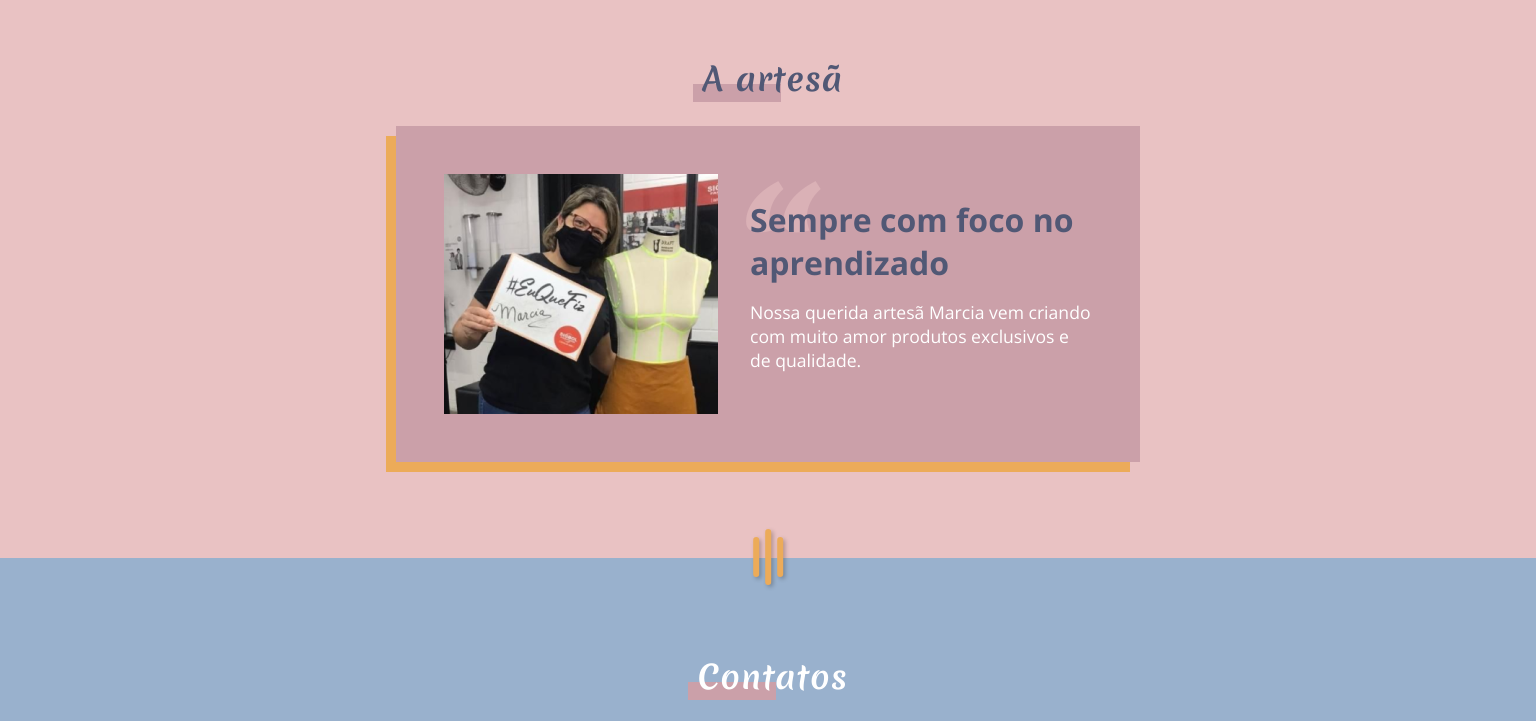
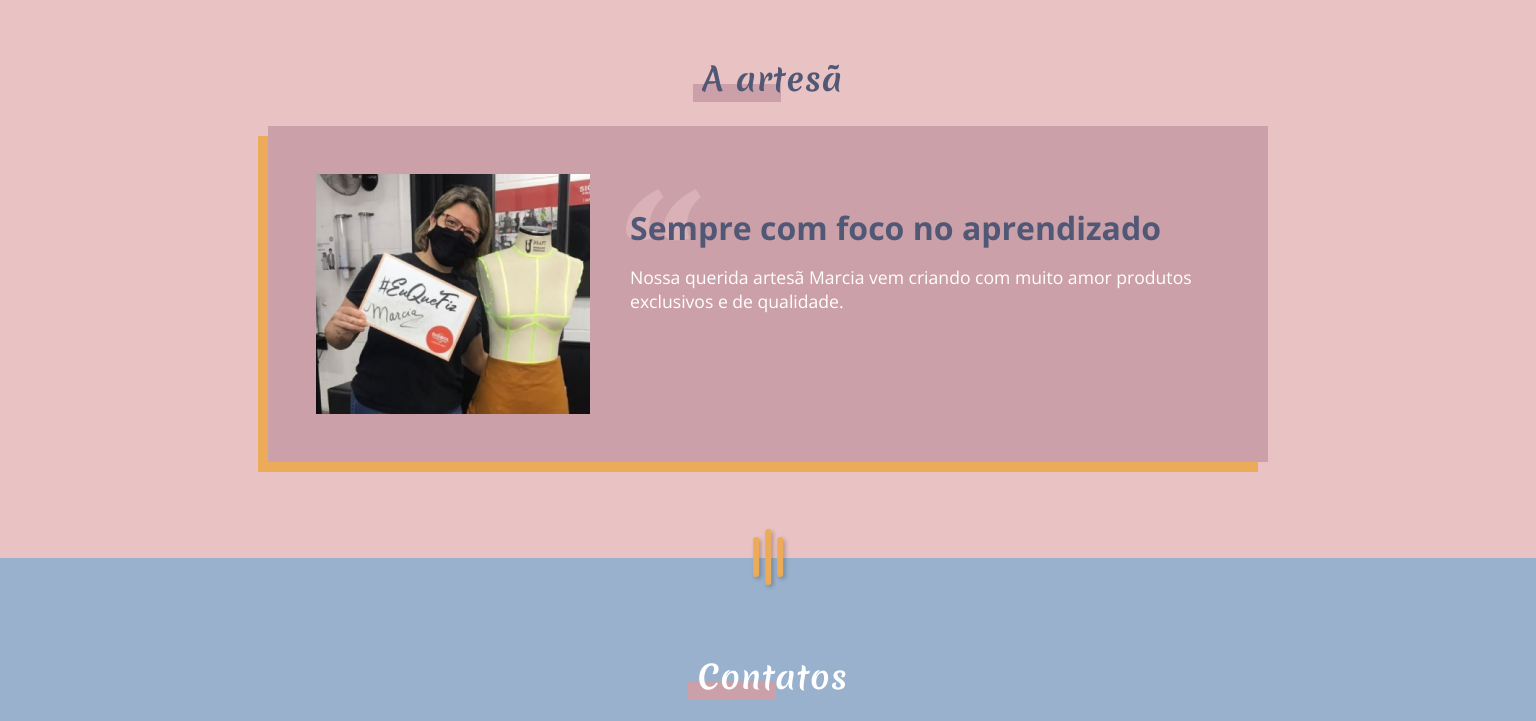
Before and after one commit to look-da-costura/website, a plain HTML site: page index.html in a window 1536 px wide. Shown: the part 1600-2321 px from the top of the page. Drawn offline with nearby package versions, Linux system fonts and the light colour scheme; files whose address does not match are found by name.

Commit message:
[responsive-desktop] fix: add new breakpoints to use in case of specific elements style

```diff
--- a/index.html
+++ b/index.html
@@ -171,10 +171,10 @@
       </div>
       <div class="card" data-card-background-color="var(--dark-pink)" data-card-shadow-color="var(--gold)">
         <img src="assets/images/the-artisan.png" alt="foto da artesã Márcia">
-        <div>
+        <blockquote class="the-artisan__quote">
           <h3>Sempre com foco no aprendizado</h3>
           <p>Nossa querida artesã Marcia vem criando com muito amor produtos exclusivos e de qualidade.</p>
-        </div>
+        </blockquote>
       </div>
     </section>
     <div class="divider">
--- a/style.css
+++ b/style.css
@@ -380,6 +380,10 @@ h2 {
   margin-bottom: 1rem;
 }
 
+.the-artisan__quote {
+  margin: .5rem;
+}
+
 .contact {
   background-color: var(--blue);
 }
@@ -399,6 +403,7 @@ h2 {
 .contact__social-media-area span {
   color: var(--white);
   align-items: center;
+  line-break: anywhere;
 }
 
 .map-container {
@@ -471,12 +476,10 @@ h2 {
 
   .about-us {
     width: 40%;
-    padding: 5rem;
   }
 
   .what-we-do {
     width: 60%;
-    padding: 5rem
   }
 
   .what-we-do .card {
@@ -512,21 +515,15 @@ h2 {
     background-color: #f1f1f1;
   }
 
-  .the-artisan .card {
-    width: 50%;
-    display: flex;
-    gap: 2rem;
-    padding: 3rem;
-    margin: 0 auto;
-  }
-
   .contact__container {
     width: 80%;
+    max-width: 1000px;
   }
 
   .concact-infos-map-wrapper {
     display: flex;
     justify-content: space-between;
+    gap: 2rem;
   }
 
   .contact .card {
@@ -578,4 +575,20 @@ h2 {
     position: relative;
     color: currentColor;
   }
+
+  .about-us, .what-we-do {
+    padding: 5rem;
+  }
 }
+
+/* Breakpoints for specific elements */
+@media (min-width: 1300px) {
+  .the-artisan .card {
+    width: 80%;
+    max-width: 1000px;
+    display: flex;
+    gap: 2rem;
+    padding: 3rem;
+    margin: 0 auto;
+  }
+}
```
